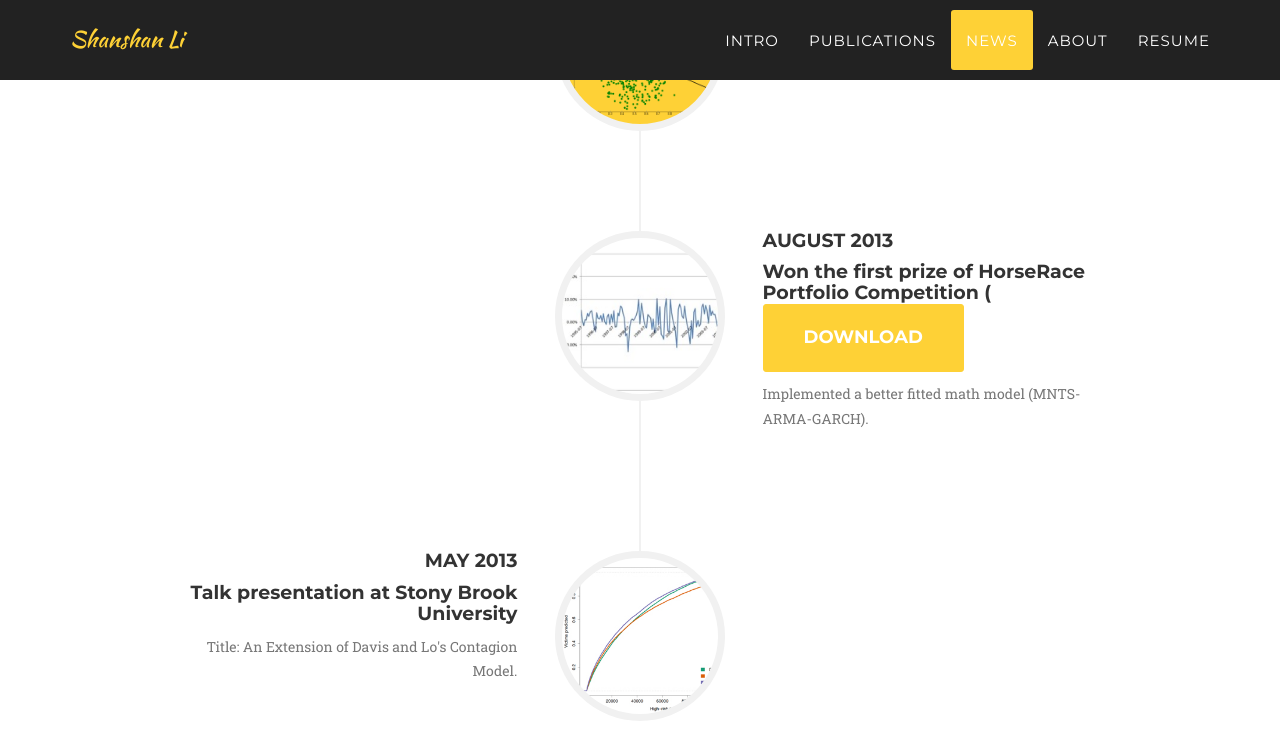
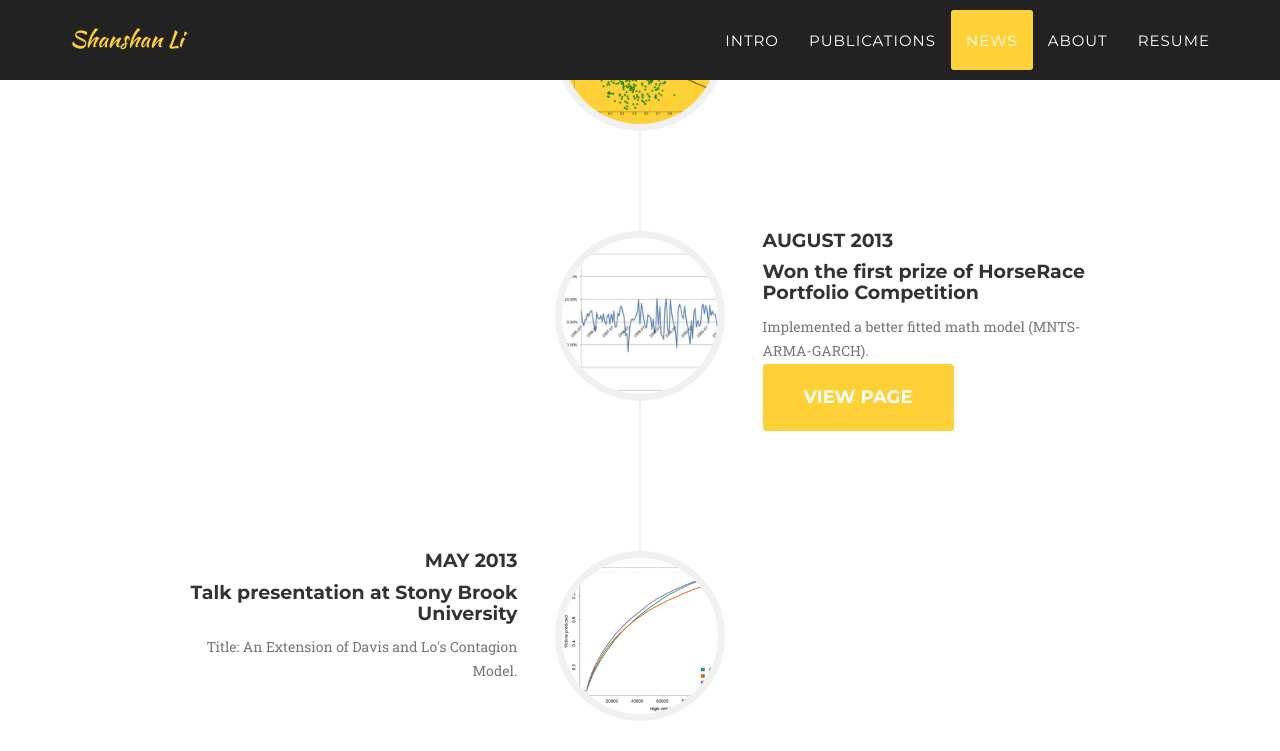
Before and after one commit to shaniavina/shaniavina.github.io, a Jekyll site: the page built from index.html, in a window 1280 px wide and 900 px high, scrolled down 4442 px. Shown: the top 751 px of the window. Built offline with Jekyll 4.4.1, drawn with Linux system fonts in a browser that asks for light colours; some web fonts are replaced.

Commit message:
Update news.html

```diff
--- a/_includes/news.html
+++ b/_includes/news.html
@@ -109,10 +109,11 @@
                             <div class="timeline-panel">
                                 <div class="timeline-heading">
                                     <h4>August 2013</h4>
-                                    <h4 class="subheading">Won the first prize of HorseRace Portfolio Competition (<a href="pdf/august2013.pdf" class="page-scroll btn btn-xl">Download</a> </h4>
+                                    <h4 class="subheading">Won the first prize of HorseRace Portfolio Competition </h4>
                                 </div>
                                 <div class="timeline-body">
                                     <p class="text-muted">Implemented a better fitted math model (MNTS-ARMA-GARCH). </p>
+                                    <a href="pdf/august2013.pdf" class="page-scroll btn btn-xl">View page</a>
                                 </div>
                             </div>
                         </li>
```
